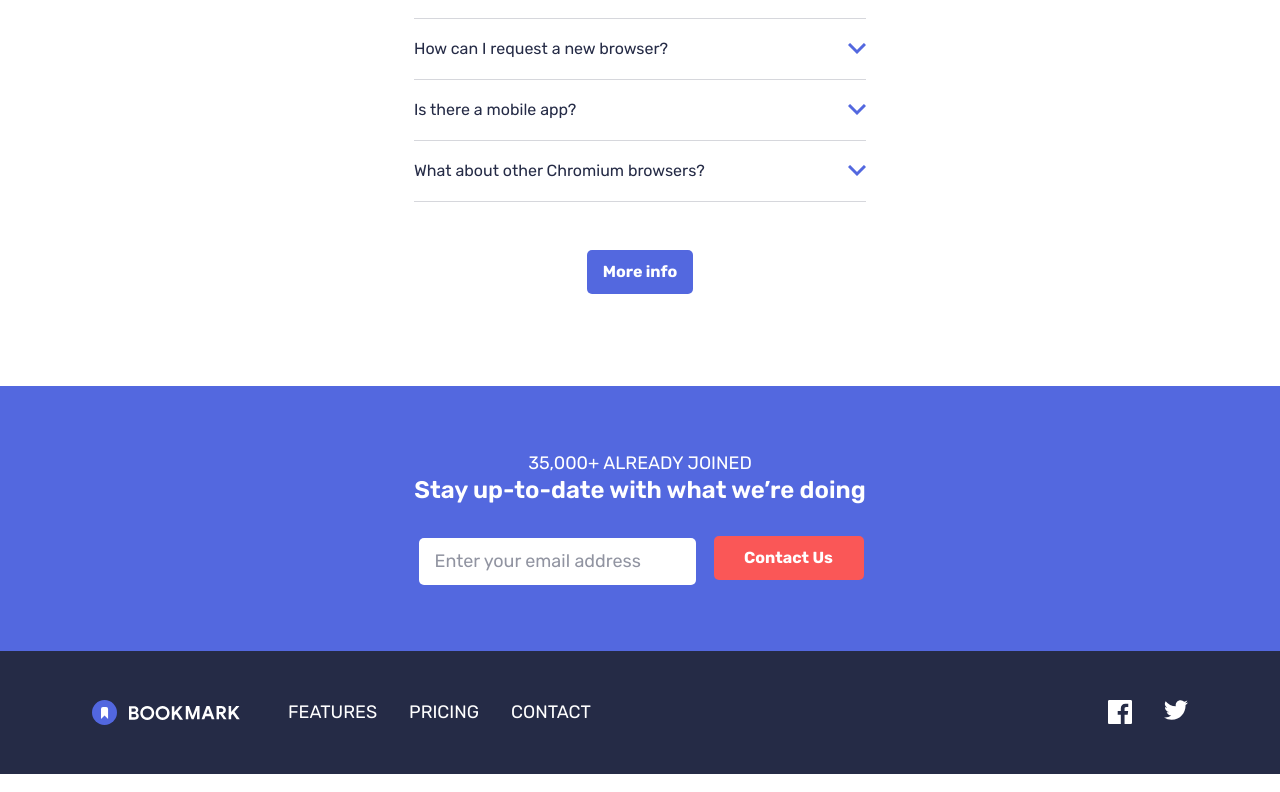
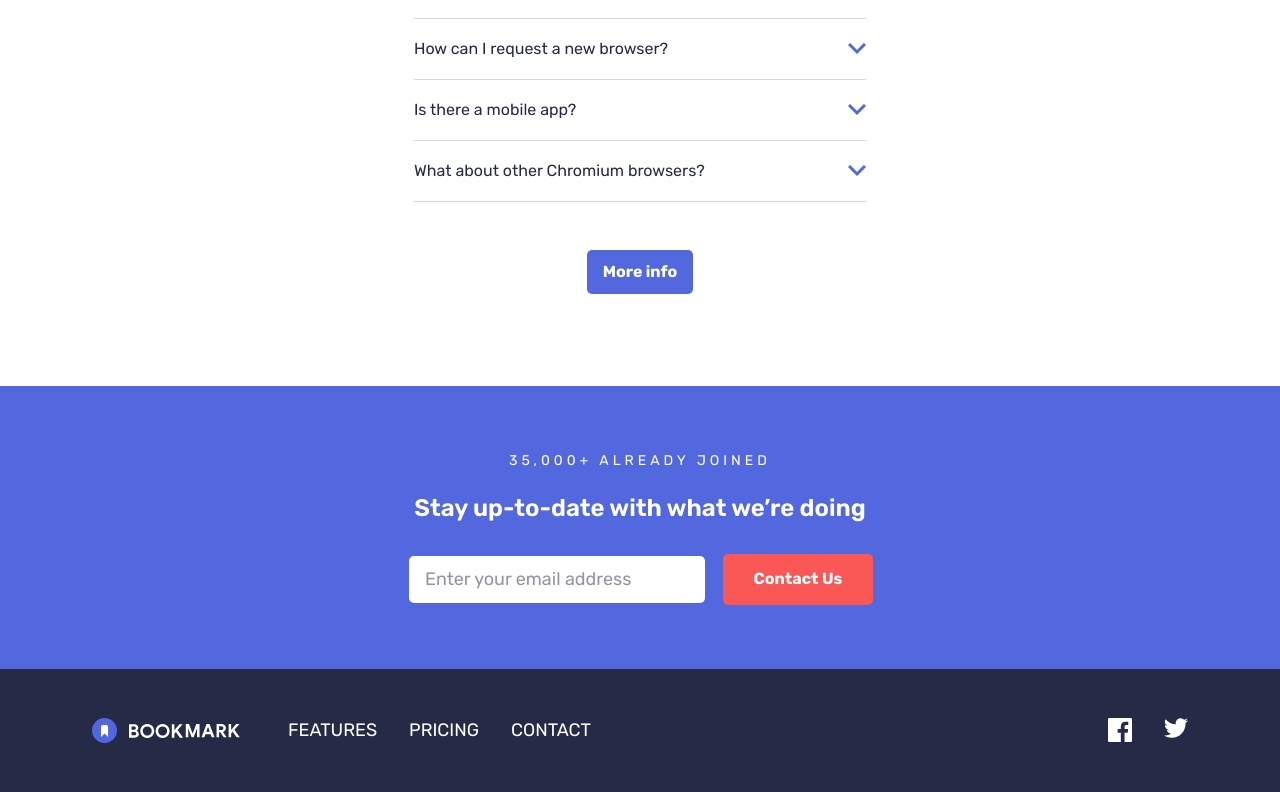
Before and after one commit to ThabisoMagwaza/bookmark-landing-page, a Next.js app: page / in a window 1280 px wide. Shown: the part 2426-3218 px from the top of the page. Built offline with nearby package versions, Linux system fonts and the light colour scheme.

Commit message:
fix: corrected contact form

```diff
--- a/src/components/ContactUs/ContactUs.js
+++ b/src/components/ContactUs/ContactUs.js
@@ -3,7 +3,7 @@ import React from 'react';
 import Image from 'next/image';
 import styled from 'styled-components';
 
-import { COLORS } from '@/lib/constants';
+import { COLORS, QUERIES } from '@/lib/constants';
 
 import Heading from '../Heading';
 import Button from '../Button';
@@ -76,12 +76,12 @@ function ContactUs() {
 
 const SubmitButton = styled(Button)`
   flex-basis: 150px;
+  flex-grow: 1;
+
+  @media ${QUERIES.tableAndLarger} {
+    flex-grow: revert;
+  }
 `;
-
-const ErrorMessage = styled.p`
-  margin: 5px 16px;
-`;
-
 const ErrorWrapper = styled.div`
   background: ${({ $showError }) => ($showError && COLORS.SoftRed) || 'revert'};
   color: ${COLORS.White};
@@ -92,12 +92,22 @@ const ErrorWrapper = styled.div`
   font-weight: 700;
   font-style: italic;
   text-align: start;
+
+  flex-basis: 300px;
+  flex-grow: 1;
+
+  @media ${QUERIES.tableAndLarger} {
+    flex-grow: revert;
+  }
+`;
+
+const ErrorMessage = styled.p`
+  margin: 5px 16px;
 `;
 
 const InputWrapper = styled.div`
   position: relative;
-  flex-basis: 600px;
-  flex-grow: 1;
+  width: 100%;
 `;
 
 const ErrorIcon = styled(Image)`
@@ -132,14 +142,16 @@ const Header = styled.header`
 
 const Subtitle = styled.p`
   text-transform: uppercase;
+
+  margin-bottom: 24px;
+  font-size: ${14 / 16}rem;
+  letter-spacing: 4px;
 `;
 
 const Form = styled.form`
   display: flex;
   flex-wrap: wrap;
   justify-content: center;
-
-  align-items: flex-start;
 
   gap: 16px;
 `;
```
